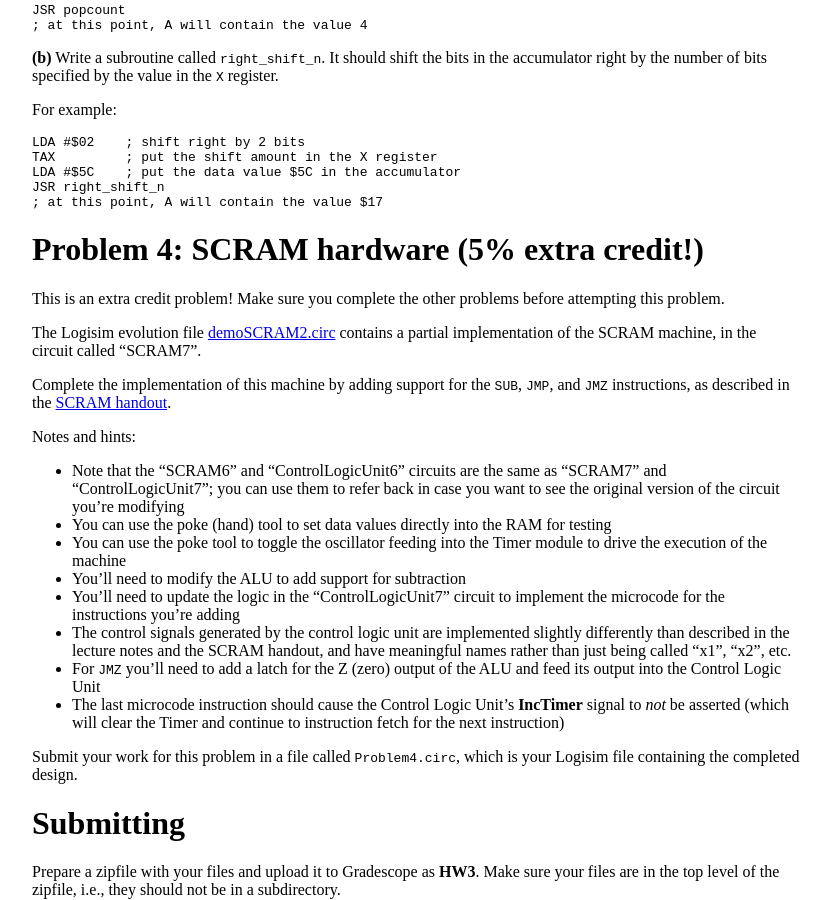
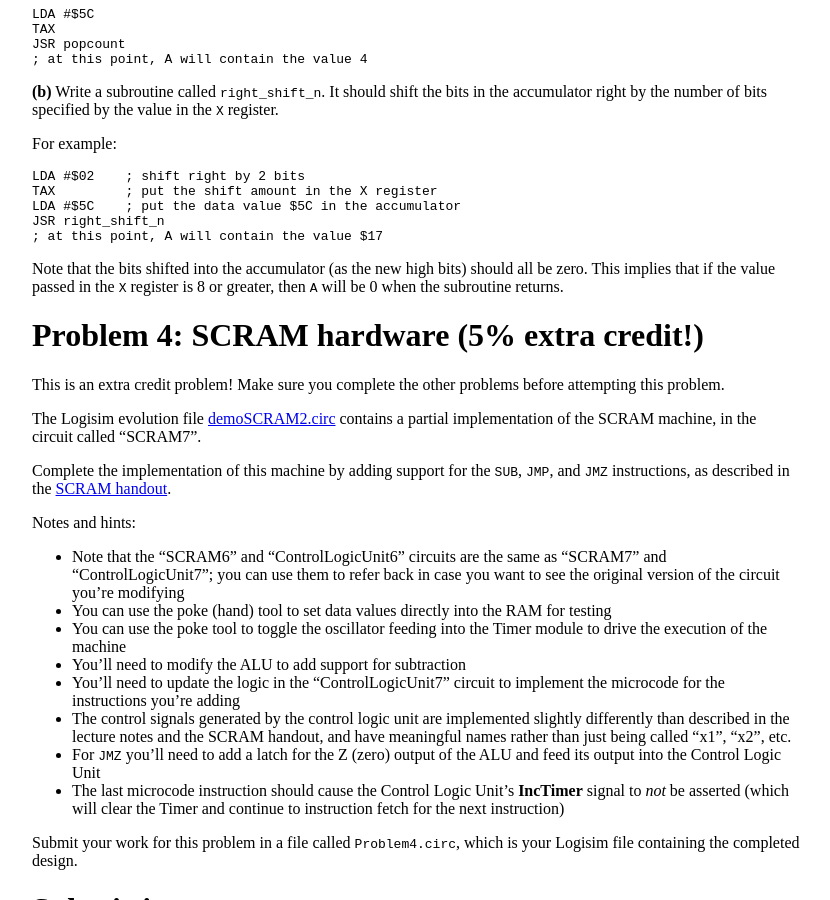
Before and after one commit to jhucsf/fall2019, a Jekyll site: the page built from hw/hw3.md, in a window 1280 px wide and 900 px high, scrolled down 4677 px. Shown: the whole window, without its empty margins (224-1054 px from the left). Built offline with Jekyll 4.4.1, drawn with Linux system fonts in a browser that asks for light colours; some of the changed text lies outside the part shown.

Commit message:
clarified about 3b being a logical shift

````diff
--- a/hw/hw3.md
+++ b/hw/hw3.md
@@ -9,6 +9,8 @@ title: "Homework 3: Machine-level Programming"
 -   **Grading:** Packaging 10%, Style 10%, Design 10%, Functionality 70%
 
 **Note**: We will be posting solutions to this assignment on Tuesday, Oct 1st, so you may not use more than four late days on this assignment.
+
+*Update 9/26*: clarified that the `right_shift_n` subroutine should shift in 0 bits (i.e., it is a logical shift)
 
 # Overview
 
@@ -232,6 +234,8 @@ JSR right_shift_n
 ; at this point, A will contain the value $17
 ```
 
+Note that the bits shifted into the accumulator (as the new high bits) should all be zero.  This implies that if the value passed in the `X` register is 8 or greater, then `A` will be 0 when the subroutine returns.
+
 # Problem 4: SCRAM hardware (5% extra credit!)
 
 This is an extra credit problem!  Make sure you complete the other problems before attempting this problem.
````
